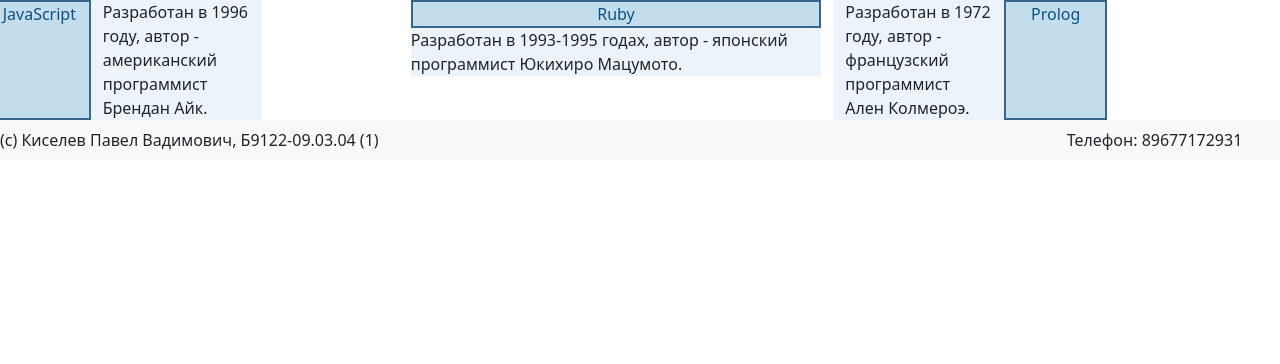
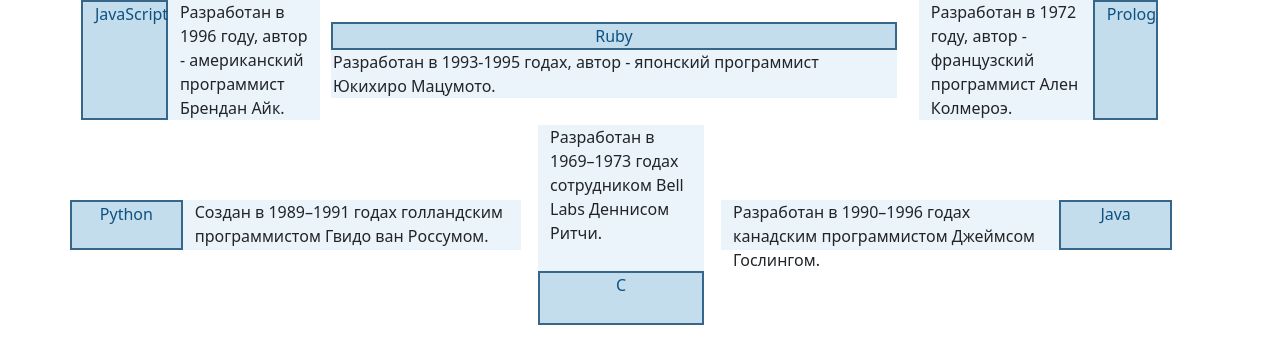
Before and after one commit to Pashinuyk/WebProg, a plain HTML site: page lab_bootstrap/ByYourself.html in a window 1280 px wide. Drawn offline with Linux system fonts and the light colour scheme.

Commit message:
Add files via upload

```diff
--- a/lab_bootstrap/ByYourself.html
+++ b/lab_bootstrap/ByYourself.html
@@ -14,43 +14,75 @@
 <body>
 
 
-    <main>
+    <main class="container">
 
-        <div class="row">
-            <div class="row col-4">
-                <div class="col-3 head-bord text-center" style="background: #c3dded;">
+        <div class="row align-items-center">
+            <!-- БЛОК 1--> <div class="row col-3 justify-content-center">
+                <div class="col-4 head-bord text-center" style="background: #c3dded;">
                     JavaScript
                 </div>
-                <div class="col-5" style="background: #ecf4fb">
+                <div class="col-7" style="background: #ecf4fb">
                     Разработан в 1996 году, автор - американский программист Брендан Айк.
                 </div>
             </div>
 
-            <div class="col-4">
-                <div class="col-12 head-bord text-center" style="background: #c3dded;">
+            <!-- БЛОК 2--> <div class="row col-6 justify-content-center gx-1">
+                <div class="head-bord text-center" style="background: #c3dded;">
                     Ruby
                 </div>
-                <div class="col-12" style="background: #ecf4fb">
+                <div style="background: #ecf4fb">
                     Разработан в 1993-1995 годах, автор - японский программист Юкихиро Мацумото.
                 </div>
             </div>
 
-            <div class="row col-4">
+            <!-- БЛОК 3--> <div class="row col-3 justify-content-end">
                 <div class="col-3 head-bord text-center order-2" style="background: #c3dded;">
                     Prolog
                 </div>
-                <div class="col-5 order-1" style="background: #ecf4fb">
+                <div class="col-8 order-1" style="background: #ecf4fb">
                     Разработан в 1972 году, автор - французский программист Ален Колмероэ.
                 </div>
             </div>
         </div>
 
+        <!-- ВТОРАЯ СТРОКА-->
+        <div class="row align-items-center" style="height:200px">
+
+            <!-- БЛОК 1--> <div class="row col-5 h-50 align-items-center">
+                <div class="col-3 h-50 head-bord text-center" style="background: #c3dded;">
+                    Python
+                </div>
+                <div class="col-9 h-50" style="background: #ecf4fb">
+                    Создан в 1989–1991 годах голландским программистом Гвидо ван Россумом.
+                </div>
+            </div>
+
+           <!-- БЛОК 2--> <div class="row col-2 h-100" style="margin: 5px">
+                <div class="col-12 h-40 head-bord text-center order-2" style="background: #c3dded;">
+                    C
+                </div>
+                <div class="col-12 h-60 order-1" style="background: #ecf4fb">
+                    Разработан в 1969–1973 годах сотрудником Bell Labs Деннисом Ритчи.
+                </div>
+            </div>
+
+            <!-- БЛОК 3--> <div class="row col-5 h-50 align-items-center justify-content-end">
+                <div class="col-3 h-50 head-bord text-center order-2" style="background: #c3dded;">
+                    Java
+                </div>
+                <div class="col-9 h-50 order-1" style="background: #ecf4fb">
+                    Разработан в 1990–1996 годах канадским программистом Джеймсом Гослингом.
+                </div>
+            </div>
+
+        </div>
+
     </main>
 
-    <div class="navbar navbar-expand-md bg-light navbar-light">
+   <!-- <div class="navbar navbar-expand-md bg-light navbar-light">
         <div class="col-12 col-sm-10">(с) Киселев Павел Вадимович, Б9122-09.03.04 (1)</div>
         <div class="col-12 col-sm-2">Телефон: 89677172931</div>
-    </div>
+    </div> -->
 
 </body>
 
--- a/lab_bootstrap/styles.css
+++ b/lab_bootstrap/styles.css
@@ -2,3 +2,7 @@
   border: solid 2px #36678a;
   color: #0e5181;
 }
+
+.TEST {
+  border: solid red;
+}
```
